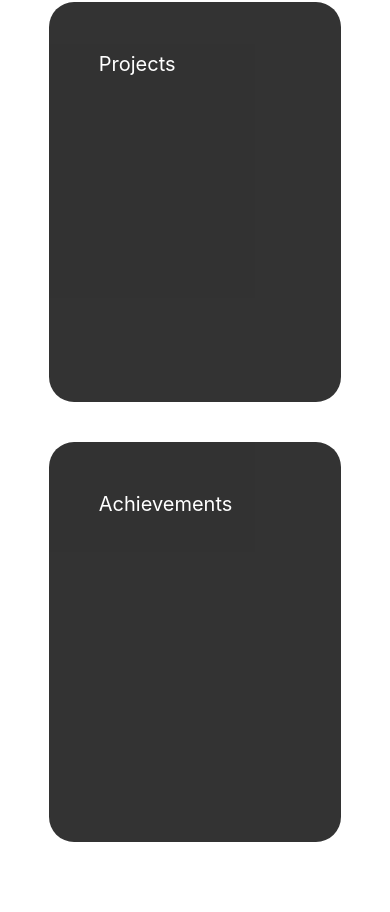
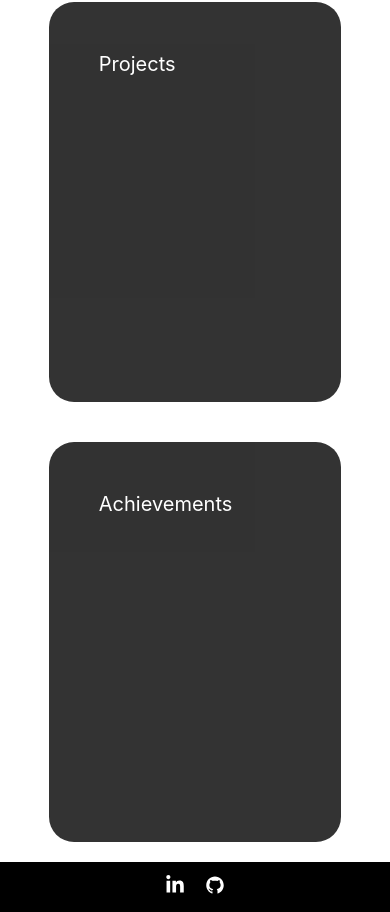
Before and after one commit to prateeks007/Portfolio, a React Native app: screen / in a window 390 px wide. Shown: the part 973-1885 px from the top of the page. Before the commit the page ends 1815 px from the top, so only its background shows below. Built offline with nearby package versions, Linux system fonts and the light colour scheme.

Commit message:
working footer

```diff
--- a/MainScreen.js
+++ b/MainScreen.js
@@ -8,7 +8,8 @@ import {
   Animated,
 } from "react-native";
 import { useState } from "react";
-
+import { FaLinkedinIn } from "react-icons/fa";
+import { AiFillGithub } from "react-icons/ai";
 function MainScreen(props) {
   const [header, setHeader] = useState(false);
   const changeOpacity = () => {
@@ -56,6 +57,24 @@ function MainScreen(props) {
       <View style={styles.view_description}>
         <Text style={styles.text_description}>Achievements</Text>
       </View>
+
+      <View style={[styles.footer]}>
+        <a
+          style={styles.icons}
+          target="_blank"
+          href="https://linkedin.com/in/prateek-shetty-7375031a6/"
+        >
+          <FaLinkedinIn />
+        </a>
+
+        <a
+          href="https://github.com/prateeks007"
+          style={styles.icons}
+          target="_blank"
+        >
+          <AiFillGithub />
+        </a>
+      </View>
     </ImageBackground>
   );
 }
@@ -65,6 +84,18 @@ const styles = StyleSheet.create({
     alignItems: "center",
     position: "relative",
     flex: 1,
+  },
+
+  footer: {
+    alignSelf: "stretch",
+    alignItems: "center",
+    backgroundColor: "black",
+    bottom: 0,
+    zIndex: 0,
+    height: 50,
+
+    flexDirection: "row",
+    justifyContent: "center",
   },
 
   header_active: {
@@ -83,6 +114,12 @@ const styles = StyleSheet.create({
     position: "sticky",
     top: 0,
     zIndex: 1,
+  },
+
+  icons: {
+    color: "white",
+    margin: 10,
+    fontSize: 20,
   },
   profile_image: {
     width: 100,
--- a/package.json
+++ b/package.json
@@ -23,7 +23,8 @@
     "react-dom": "18.2.0",
     "react-icons": "^4.11.0",
     "react-native": "0.72.4",
-    "react-native-web": "~0.19.6"
+    "react-native-web": "~0.19.6",
+    "tw-elements": "^1.0.0"
   },
   "devDependencies": {
     "@babel/core": "^7.20.0",
```
Also changed, not shown: 1 other file (tests, documents, lock files or other folders).
